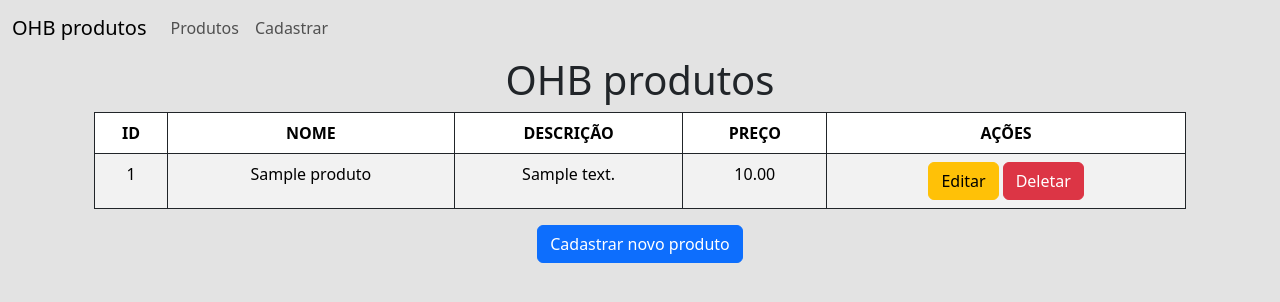
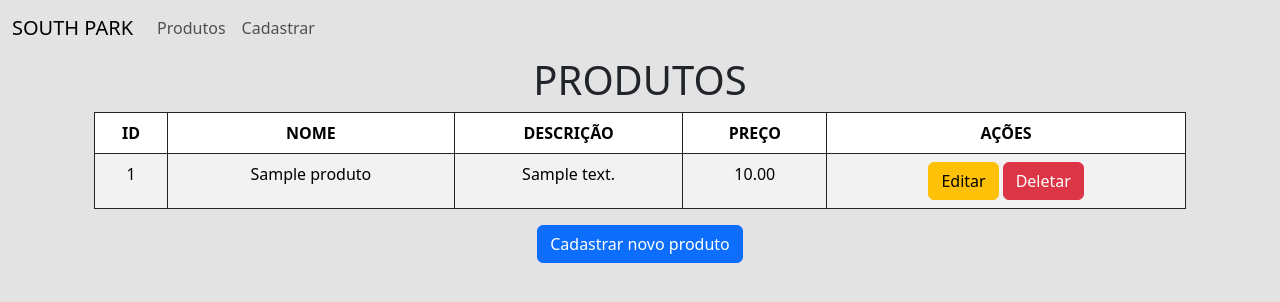
Before and after one commit to AndrewDeras/cadastro-de-produtos, a Node server app: page /produtos in a window 1280 px wide. Shown: the top 302 px of the page. Run offline with Node 20, Linux system fonts and the light colour scheme; tables that the repository leaves empty hold one stand-in row (values such as "Sample post"); some libraries are stand-ins or nearby versions.

Commit message:
some updates

```diff
--- a/views/partials/header.ejs
+++ b/views/partials/header.ejs
@@ -15,12 +15,12 @@
         background: #cccccc88;
       }
     </style>
-    <title>OHB produtos</title>
+    <title>PRODUTOS</title>
   </head>
   <body>
     <nav class="navbar navbar-expand-lg bg-body-primary">
   <div class="container-fluid">
-    <a class="navbar-brand" href="/produtos">OHB produtos</a>
+    <a class="navbar-brand" href="/produtos">SOUTH PARK</a>
     <button class="navbar-toggler" type="button" data-bs-toggle="collapse" data-bs-target="#navbarNav" aria-controls="navbarNav" aria-expanded="false" aria-label="Toggle navigation">
       <span class="navbar-toggler-icon"></span>
     </button>
--- a/views/produto.ejs
+++ b/views/produto.ejs
@@ -1,6 +1,6 @@
 <%-include('partials/header.ejs')%>
 <div class="container text-center">
-  <h1>ohb produtos</h1>
+  <h1>PRODUTOS</h1>
   <div class="container">
     <table class="table table-striped table-hover table-bordered border-dark">
       <thead>
--- a/views/produtos.ejs
+++ b/views/produtos.ejs
@@ -1,6 +1,6 @@
 <%-include('partials/header.ejs')%>
 <div class="container text-center">
-  <h1>OHB produtos</h1>
+  <h1>PRODUTOS</h1>
   <div class="container">
     <table class="table table-striped table-hover table-bordered border-dark">
       <thead>
```
